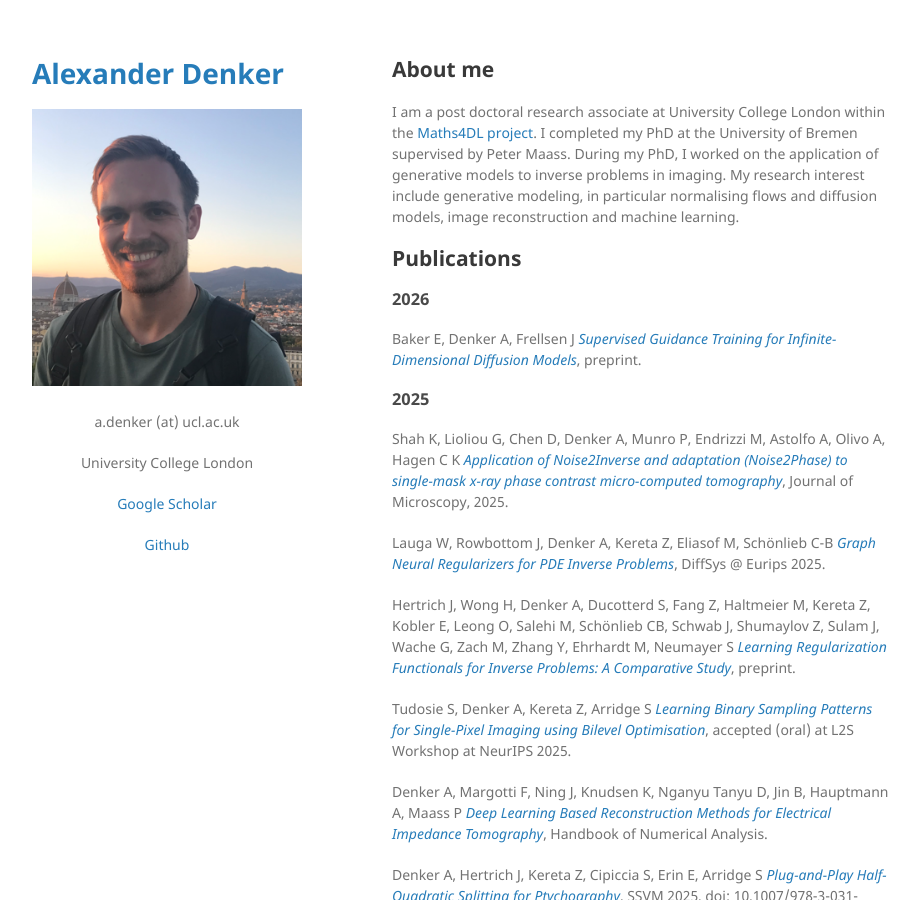
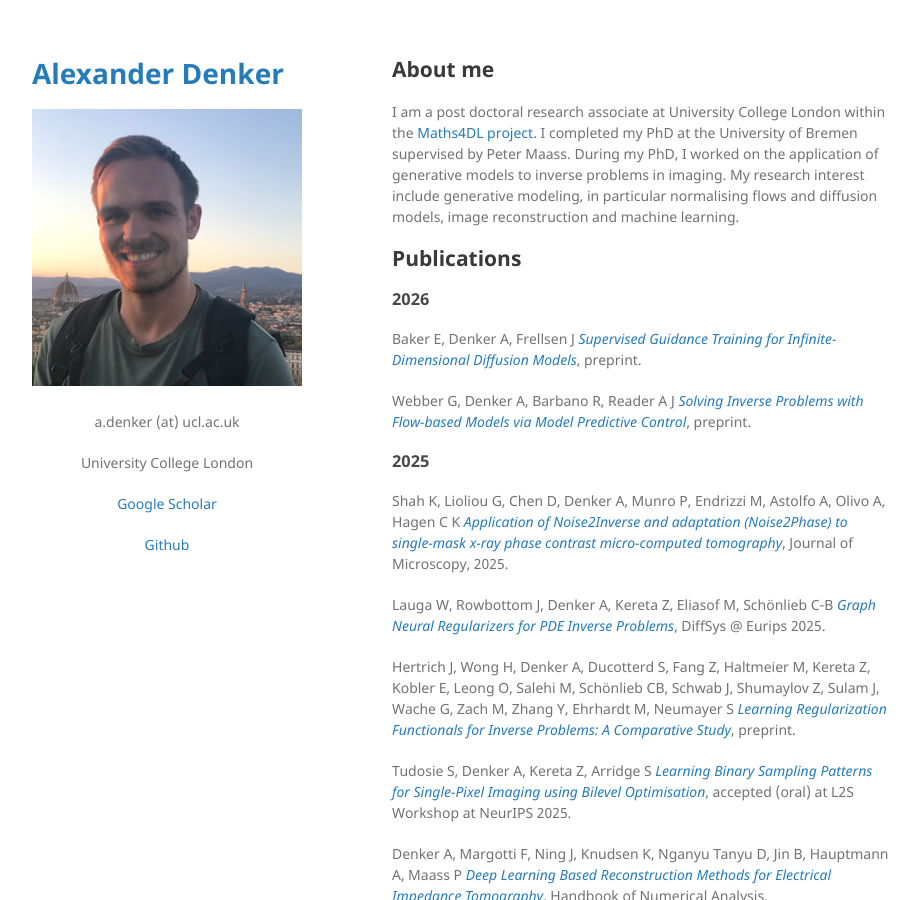
Before and after one commit to alexdenker/alexdenker.github.io, a Jekyll site: the page built from index.md, in a window 1280 px wide and 900 px high. Shown: the whole window, without its empty margins (178-1097 px from the left). Built offline with Jekyll 4.4.1, drawn with Linux system fonts in a browser that asks for light colours; the repository's description, which GitHub fills in, is left out; our own code applies the rules of GitHub Pages for plain Markdown files.

Commit message:
add new paper

```diff
--- a/index.md
+++ b/index.md
@@ -12,6 +12,8 @@ I am a post doctoral research associate at University College London within the
 ### 2026
 
 Baker E, Denker A, Frellsen J [*Supervised Guidance Training for Infinite-Dimensional Diffusion Models*](https://arxiv.org/pdf/2601.20756), preprint.
+
+Webber G, Denker A, Barbano R, Reader A J [*Solving Inverse Problems with Flow-based Models via Model Predictive Control*](https://www.arxiv.org/abs/2601.23231), preprint.
 
 ### 2025
 
```
